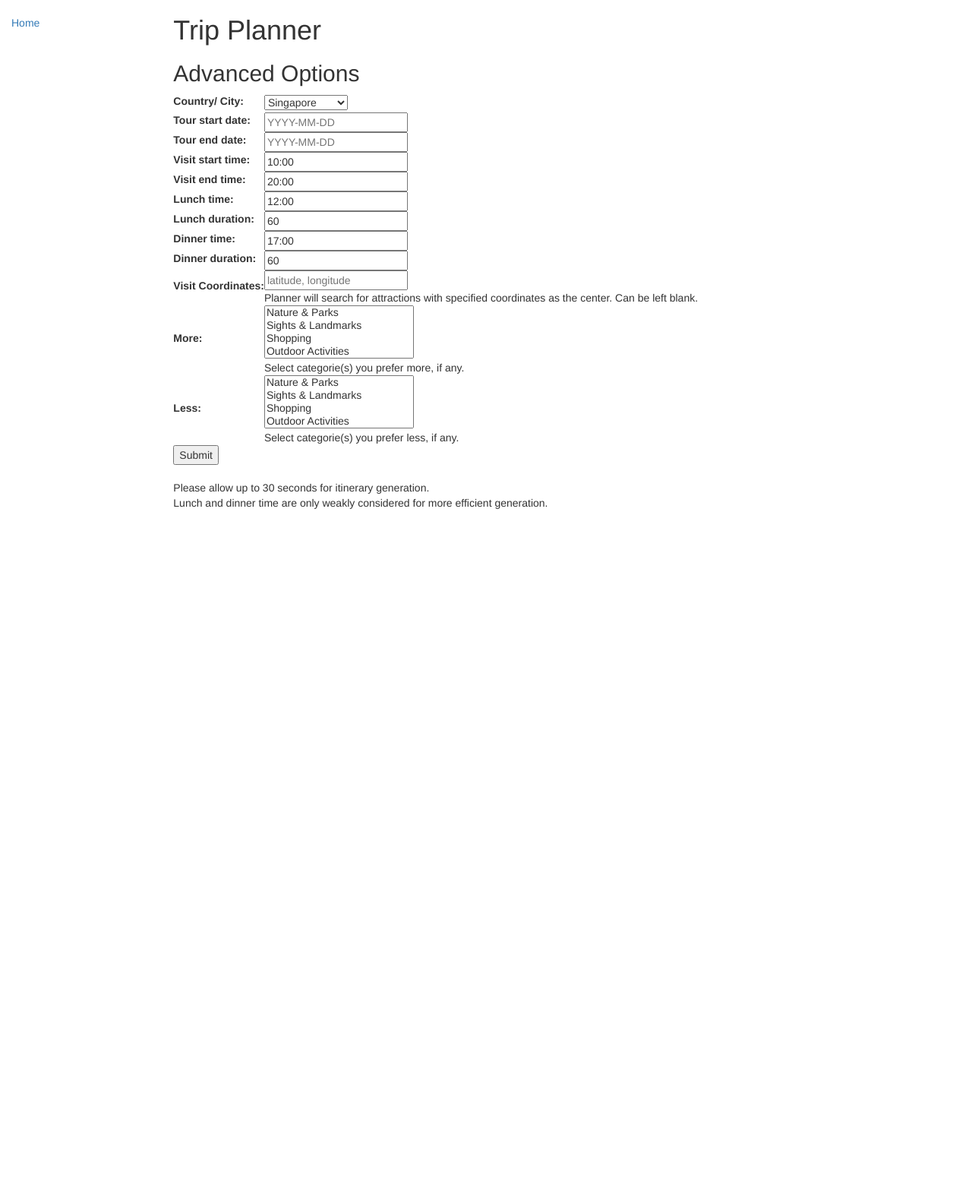
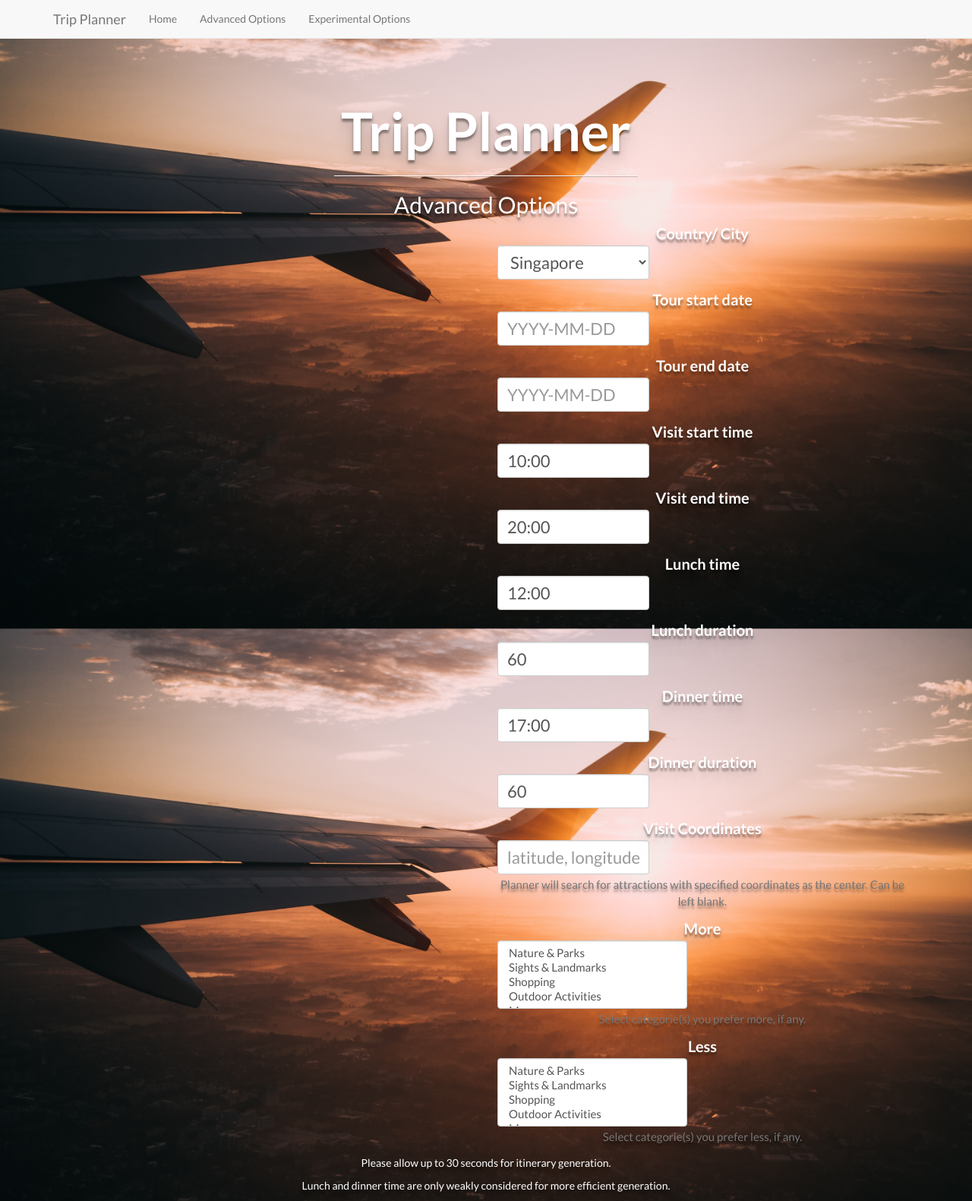
Before and after one commit to wshinigamic/django_tripplanner, a Django app: page /planner/experimental_form/ in a window 1280 px wide. Shown: the whole page at 76% size. Before the commit the page ends 670 px from the top, so only its background shows below. Run offline with Django 3.2, Linux system fonts and the light colour scheme; some libraries are stand-ins or nearby versions.

Commit message:
Updated css

```diff
--- a/planner/planner.py
+++ b/planner/planner.py
@@ -403,6 +403,7 @@ def create_data_array(num_loc, df, start_coords = [], end_coords = [],
     data = [locations, durations, start_times, end_times, closed_days_list,
             attractions, address, reviews_summary, about]
     print len(locations), num_loc
+    print locations
 
     return data
 
--- a/planner/static/css/styles.css
+++ b/planner/static/css/styles.css
@@ -1,5 +1,89 @@
-.sidebar-nav {
-    margin-top: 20px;
-    padding: 0;
-    list-style: none;
+body {
+    background: url('../images/nils-nedel-386683-unsplash.jpg');
+    background-size: cover;
+    background-position: center;
 }
+
+body,
+html {
+    width: 100%;
+    height: 100%;
+    font-family: "Lato";
+    text-align: center;
+    color: white;
+}
+
+h1 {
+	font-weight: 700;
+	font-size: 5em;
+	text-align: center;
+}
+
+.basic-content{
+	padding-top: 25%;
+    text-shadow: 0px 4px 3px rgba(0,0,0,0.4),
+                 0px 8px 13px rgba(0,0,0,0.1),
+                 0px 18px 23px rgba(0,0,0,0.1);
+}
+
+.content{
+	padding-top: 10%;
+    text-shadow: 0px 4px 3px rgba(0,0,0,0.4),
+                 0px 8px 13px rgba(0,0,0,0.1),
+                 0px 18px 23px rgba(0,0,0,0.1);
+    position: center;
+}
+
+hr {
+    width: 400px;
+    border-top: 1px solid #f8f8f8;
+    border-bottom: 1px solid rgba(0,0,0,0.2);
+}
+
+.help-block{
+	width: 250px;
+	display:left;
+	color: white;
+
+}
+
+.form-group{
+	/*max-width: 600px;*/
+}
+
+.form-control{
+	font-size: 22px;
+	width: 200px;
+	height: 45px;
+	display: left;
+}
+
+h3{
+	font-size: 26px;
+}
+
+h4{
+	font-size: 20px;
+}
+
+.output{
+	background: white;
+	padding-top: 15%;
+	color: black;
+	text-align: left;
+}
+
+#help_text{
+	text-align: left;
+	font-size: 14px;
+}
+
+#id_more,
+#id_less{
+	width: 250px;
+	font-size: 15px;
+}
+
+#id_num_days{
+	width: 50px;
+}
--- a/planner/templates/advanced_form.html
+++ b/planner/templates/advanced_form.html
@@ -1,20 +1,39 @@
 {% extends "base_generic.html" %}
 
+{% load bootstrap3 %}
+
 {% block content %}
-    <h1>Trip Planner</h1>
+    <div class="content">
+        <h1>Trip Planner</h1>
 
-    <h2>Advanced Options</h2>
+        <hr>
 
-    <form action="" method="post">
-        {% csrf_token %}
-        <table>
-        {{ form }}
-        </table>
-        <input type="submit" value="Submit" />
-    </form>
-    <br>
-    Please allow up to 30 seconds for itinerary generation.
-    <br>
-    Lunch and dinner time are only weakly considered for more efficient generation.
+        <h2>Advanced Options</h2>
 
+        <form action="" method="post">
+            {% csrf_token %}
+            <h4>
+                {% for field in form %}
+                    <div class="col-xs-6">
+                        {% bootstrap_label field.label %}
+                    </div>
+                    <div class="col-xs-6">
+                        {% bootstrap_field field layout='inline' %}
+                    </div>
+                    {% if field.help_text %}
+                        <div class="col-xs-6">
+                        </div>
+                        <div class="col-xs-6" id="help_text">
+                            {% bootstrap_label field.help_text %}
+                        </div>
+                    {% endif %}
+                {% endfor %}
+                {% buttons submit='Submit' %}{% endbuttons %}
+            </h4>
+        </form>
+
+        <p>Please allow up to 30 seconds for itinerary generation.</p>
+
+        <p>Lunch and dinner time are only weakly considered for more efficient generation.</p>
+    </div>
 {% endblock %}
--- a/planner/templates/base_generic.html
+++ b/planner/templates/base_generic.html
@@ -8,6 +8,7 @@
   <link rel="stylesheet" href="https://maxcdn.bootstrapcdn.com/bootstrap/3.3.7/css/bootstrap.min.css">
   <script src="https://ajax.googleapis.com/ajax/libs/jquery/1.12.4/jquery.min.js"></script>
   <script src="https://maxcdn.bootstrapcdn.com/bootstrap/3.3.7/js/bootstrap.min.js"></script>
+  <link href="http://fonts.googleapis.com/css?family=Lato:300,400,700,300italic,400italic,700italic" rel="stylesheet" type="text/css">
 
   <!-- Add additional CSS in static file -->
   {% load static %}
@@ -16,18 +17,31 @@
 
 <body>
 
-  <div class="container-fluid">
+ <nav class="navbar navbar-default navbar-fixed-top">
+  <div class="container">
+    <div class="navbar-header">
+      <button type="button" class="navbar-toggle collapsed" data-toggle="collapse" data-target="#navbar" aria-expanded="false" aria-controls="navbar">
+        <span class="sr-only">Toggle navigation</span>
+        <span class="icon-bar"></span>
+        <span class="icon-bar"></span>
+        <span class="icon-bar"></span>
+      </button>
+      <a class="navbar-brand">Trip Planner</a>
+    </div>
+    <div id="navbar" class="collapse navbar-collapse">
+      <ul class="nav navbar-nav">
+        <li><a href="{% url 'index' %}">Home</a></li>
+        <li><a href="{% url 'advanced_form' %}">Advanced Options</a></li>
+        <li><a href="{% url 'experimental_form' %}">Experimental Options</a></li>
+      </ul>
+    </div>
+  </div>
+ </nav>
 
+  <div class="container">
     <div class="row">
-      <div class="col-sm-2">
-      {% block sidebar %}
-      <ul class="sidebar-nav">
-          <li><a href="{% url 'index' %}">Home</a></li>
-      </ul>
-     {% endblock %}
-      </div>
-      <div class="col-sm-10 ">
-      {% block content %}{% endblock %}
+      <div class="col-lg-12">
+        {% block content %}{% endblock %}
       </div>
     </div>
 
--- a/planner/views.py
+++ b/planner/views.py
@@ -305,6 +305,8 @@ def experimental_form(request):
 
             df = df.sort_values(by = 'Score', ascending = False)
 
+            print df
+
             output = planner.main_binary_search(
                 df, num_days, start_coords = start_coords,
                 end_coords = end_coords, start_day = start_day,
--- a/tripplanner/settings.py
+++ b/tripplanner/settings.py
@@ -24,7 +24,7 @@ BASE_DIR = os.path.dirname(os.path.dirname(os.path.abspath(__file__)))
 SECRET_KEY = os.environ.get('DJANGO_SECRET_KEY', 's&0$iz0@@sg(q4k7hooj0#%mj9)p7hvh$tp@t+0sp)4+y0&$a_')
 
 # SECURITY WARNING: don't run with debug turned on in production!
-DEBUG = False
+DEBUG = True
 #DEBUG = bool( os.environ.get('DJANGO_DEBUG', False) )
 
 ALLOWED_HOSTS = [
@@ -43,6 +43,7 @@ INSTALLED_APPS = [
     'django.contrib.messages',
     'django.contrib.staticfiles',
     'planner.apps.PlannerConfig',
+    'bootstrap3',
 ]
 
 MIDDLEWARE = [
```
Also changed, not shown: planner/templates/basic_form.html (+19 -14 lines), planner/templates/output.html (+6 -4 lines), planner/images/nils-nedel-386683-unsplash.jpg (added), planner/nils-nedel-386683-unsplash.jpg (added), 1 other file.
